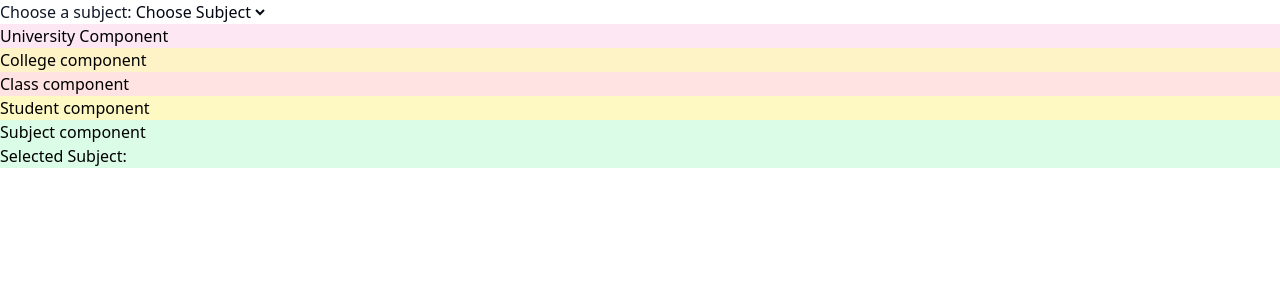
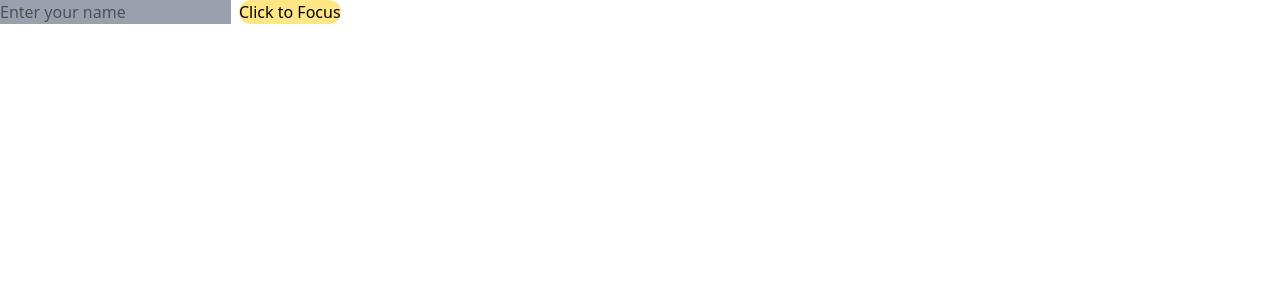
Before and after one commit to Abhishek16oS/React_Hooks_Revision, a React (Vite) app: page / in a window 1280 px wide. Shown: the top 300 px of the page. Built offline with nearby package versions, Linux system fonts and the light colour scheme.

Commit message:
useRef hook  revision

```diff
--- a/src/App.jsx
+++ b/src/App.jsx
@@ -1,4 +1,62 @@
-import { useState } from "react";
+import HookUseRef from "./Component/HookUseRef";
+
+
+export default function App(){
+
+
+
+
+  return(<>
+
+   <HookUseRef></HookUseRef>
+
+  </>)
+
+}
+
+
+
+
+
+
+
+
+
+
+
+
+
+
+
+
+
+
+
+
+
+
+
+
+
+
+
+
+
+
+
+
+
+
+
+
+
+
+
+
+
+
+
+/* import { useState } from "react";
 import { SubjectChoosen } from "./Component/Context Api/Start";
 import University from "./Component/Context Api/University";
 
@@ -23,7 +81,7 @@ export default function App() {
       </SubjectChoosen.Provider>
     </div>
   );
-}
+} */
 
 
 
--- /dev/null
+++ b/src/Component/HookUseRef.jsx
@@ -0,0 +1,27 @@
+import { useRef } from "react"
+
+
+export default function HookUseRef(){
+
+  //useRef
+
+  const focusOnInput=useRef(null);
+
+  function handleFocusInput(e){
+    e.preventDefault();
+    focusOnInput.current.focus();
+    focusOnInput.current.value='Hello Abhi';
+    focusOnInput.current.style.color='red';
+  }
+
+  return(<>
+
+    <form >
+    <input ref={focusOnInput} className="bg-gray-400" type="text" placeholder="Enter your name" name="name" id="id" />
+    <button className="bg-amber-200 rounded-xl mx-2 " onClick={handleFocusInput} >Click to Focus</button>
+    </form>
+
+
+  </>)
+
+}
```
